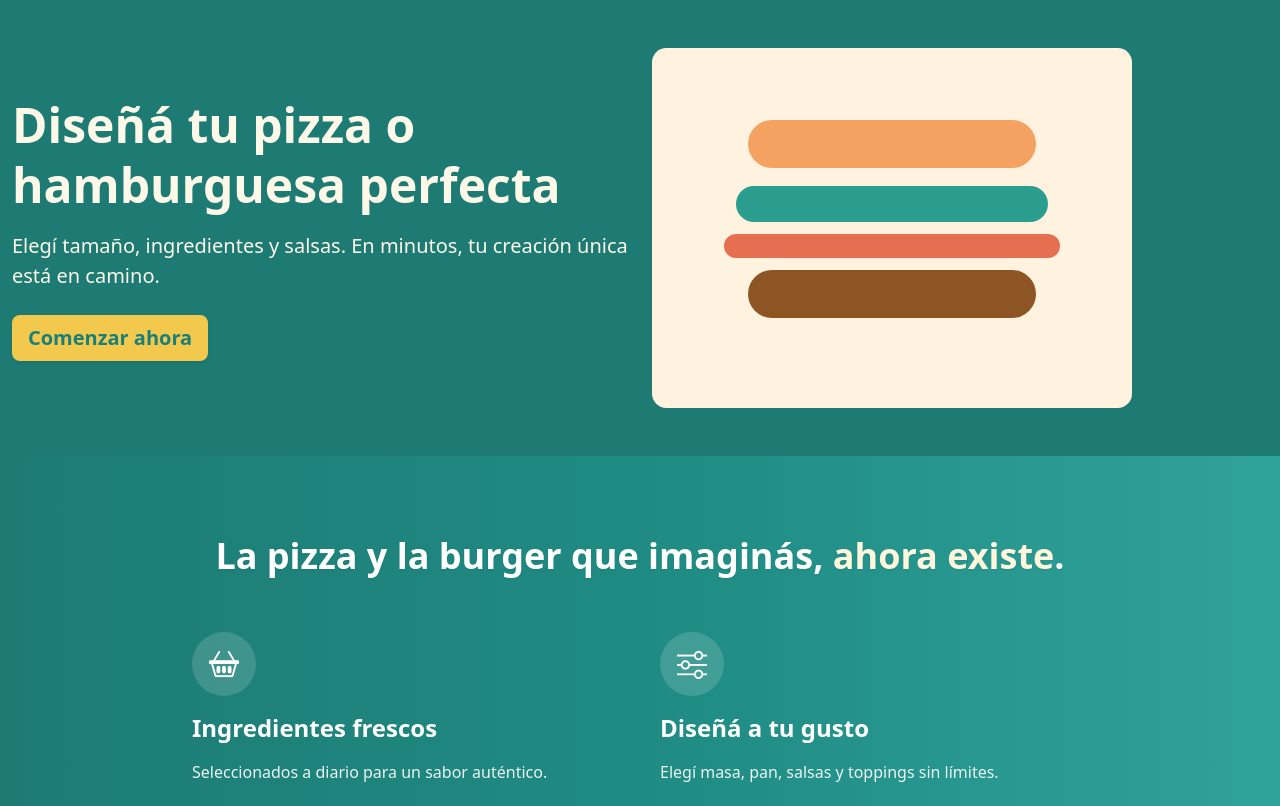
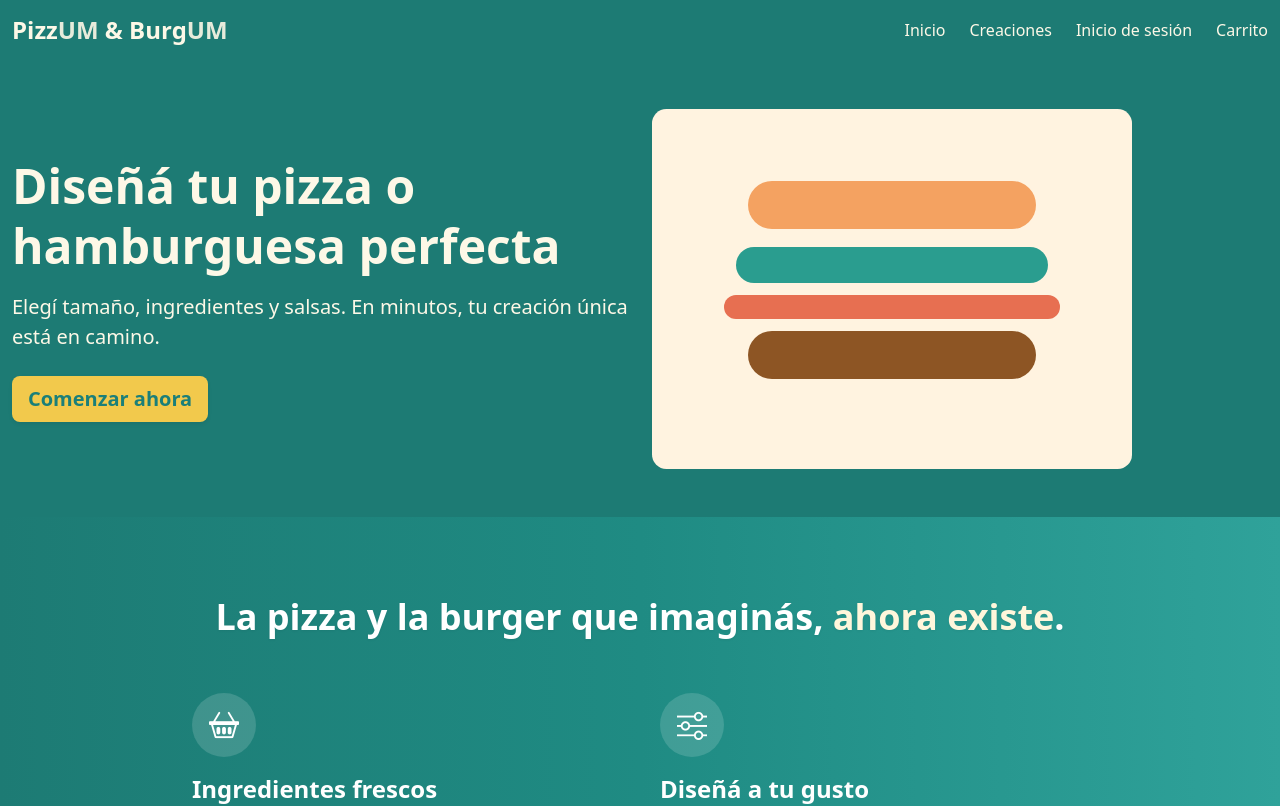
Before and after one commit to juanignacio0317/proyecto-tic-1, a React (Vite) app in the folder src/main/frontend/: page / in a window 1280 px wide. Shown: the top 806 px of the page. Built offline with nearby package versions, Linux system fonts and the light colour scheme.

Commit message:
Creacion de la seccion Register, ademas de agregar utilidades como el boton volver.

```diff
--- a/src/main/frontend/src/App.jsx
+++ b/src/main/frontend/src/App.jsx
@@ -1,4 +1,5 @@
 import React from 'react'
+import Navbar from './components/Navbar.jsx'
 import HeroSection from './components/HeroSection.jsx'
 import ProductosDestacados from './components/ProductosDestacados.jsx'
 import FeaturesSection from "./components/FeaturesSection.jsx"
@@ -6,6 +7,7 @@ import FeaturesSection from "./components/FeaturesSection.jsx"
 export default function App(){
     return (
         <main>
+            <Navbar/>
             <HeroSection />
             <FeaturesSection />
             <ProductosDestacados />
--- a/src/main/frontend/src/components/Login.jsx
+++ b/src/main/frontend/src/components/Login.jsx
@@ -1,6 +1,8 @@
 import React, { useState } from "react";
+import { Link, useNavigate } from "react-router-dom";
 
 export default function LoginPage() {
+    const navigate = useNavigate();
     const [email, setEmail] = useState("");
     const [password, setPassword] = useState("");
     const [error, setError] = useState("");
--- a/src/main/frontend/src/main.jsx
+++ b/src/main/frontend/src/main.jsx
@@ -3,7 +3,7 @@ import ReactDOM from 'react-dom/client'
 import App from './App.jsx'
 import Login from './components/Login.jsx'
 import Register from './components/Register.jsx'
-import PersonalizaPage from './components/PersonalizaPage.jsx'
+// import PersonalizaPage from './components/PersonalizaPage.jsx'
 import { BrowserRouter, Routes, Route } from 'react-router-dom'
 import './index.css'
 
@@ -14,7 +14,7 @@ ReactDOM.createRoot(document.getElementById('root')).render(
                 <Route path="/" element={<App />} />
                 <Route path="/login" element={<Login />} />
                 <Route path="/register" element={<Register />} />
-                <Route path="/personaliza" element={<PersonalizaPage />} />
+                {/*<Route path="/personaliza" element={<PersonalizaPage />} />*/}
 
             </Routes>
         </BrowserRouter>
```
